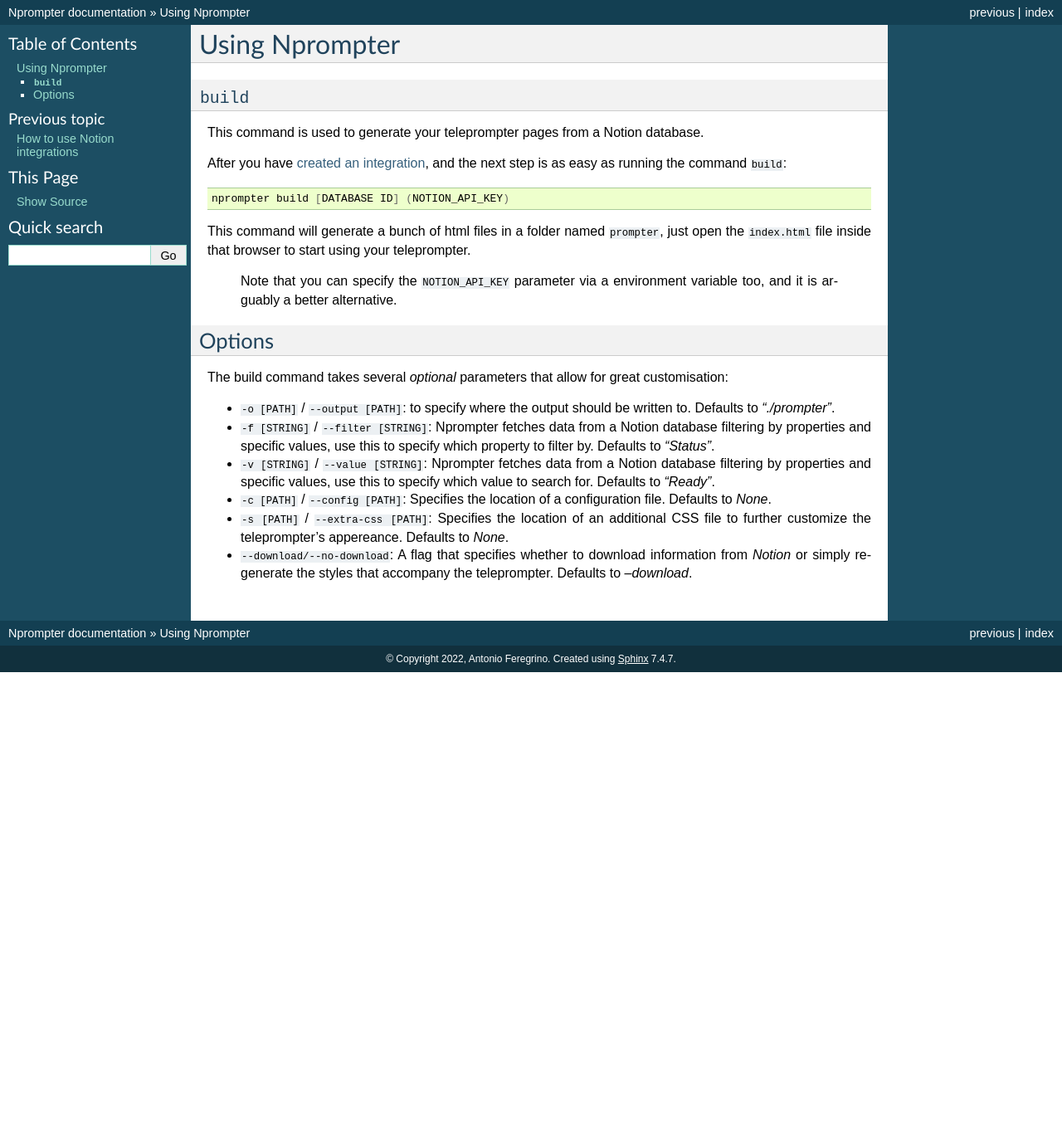
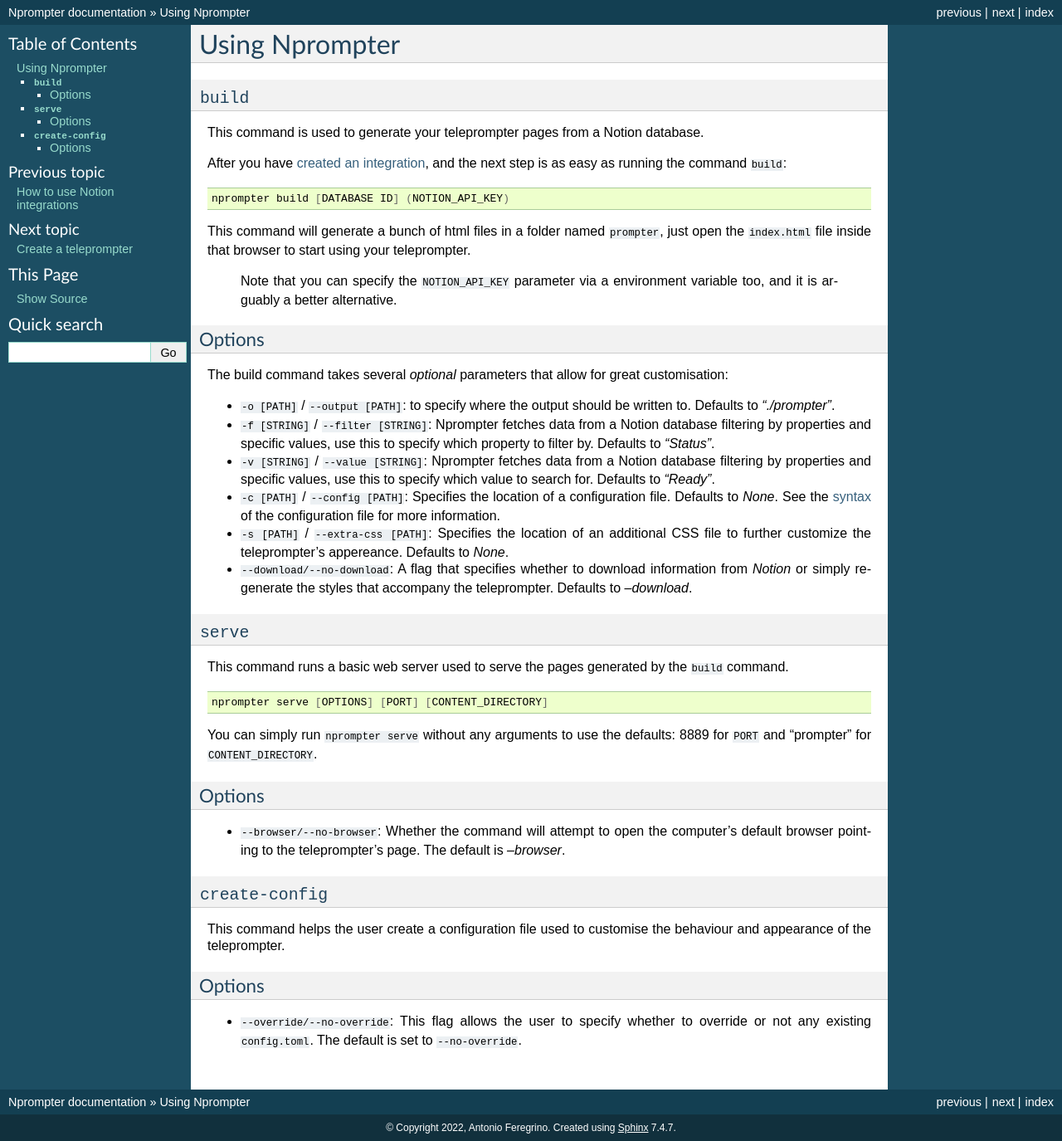
Before and after one commit to fferegrino/nprompter, a Sphinx documentation site: the page built from docs/source/usage.md, in a window 1280 px wide. Shown: the whole page at 83% size. Built offline with Sphinx 7.4.7, drawn with Linux system fonts in a browser that asks for light colours; before the commit the page ends 900 px from its top, so only the background shows below that.

Commit message:
docs: Add config syntax, usage and teleprompter guide

````diff
--- a/docs/source/usage.md
+++ b/docs/source/usage.md
@@ -15,13 +15,35 @@
 
  > Note that you can specify the `NOTION_API_KEY` parameter via a environment variable too, and it is arguably a better alternative.
 
-## Options
+### Options
 
 The build command takes several *optional* parameters that allow for great customisation:
 
  * `-o [PATH]` / `--output [PATH]`: to specify where the output should be written to. Defaults to *"./prompter"*.
  * `-f [STRING]` / `--filter [STRING]`: Nprompter fetches data from a Notion database filtering by properties and specific values, use this to specify which property to filter by. Defaults to *"Status"*.
  * `-v [STRING]` / `--value [STRING]`: Nprompter fetches data from a Notion database filtering by properties and specific values, use this to specify which value to search for. Defaults to *"Ready"*.
- * `-c [PATH]` / `--config [PATH]`: Specifies the location of a configuration file. Defaults to *None*.
+ * `-c [PATH]` / `--config [PATH]`: Specifies the location of a configuration file. Defaults to *None*. See the [syntax](./configuration-file.md) of the configuration file for more information.
  * `-s [PATH]` / `--extra-css [PATH]`: Specifies the location of an additional CSS file to further customize the teleprompter's appereance. Defaults to *None*.
  * `--download/--no-download`: A flag that specifies whether to download information from _Notion_ or simply regenerate the styles that accompany the teleprompter. Defaults to *--download*.
+
+## `serve`
+
+This command runs a basic web server used to serve the pages generated by the `build` command.
+
+```shell
+nprompter serve [OPTIONS] [PORT] [CONTENT_DIRECTORY]
+```
+
+You can simply run `nprompter serve` without any arguments to use the defaults: 8889 for `PORT` and "prompter" for `CONTENT_DIRECTORY`.
+
+### Options
+
+ * `--browser/--no-browser`: Whether the command will attempt to open the computer's default browser pointing to the teleprompter's page. The default is *--browser*.
+
+## `create-config`
+
+This command helps the user create a configuration file used to customise the behaviour and appearance of the teleprompter.
+
+### Options
+
+ * `--override/--no-override`:  This flag allows the user to specify whether to override or not any existing `config.toml`. The default is set to `--no-override`.
````
Also changed, not shown: docs/index.rst (+2 -5 lines), docs/source/configuration-file.md (added, +28 -0 lines), docs/source/create-teleprompter.md (added, +17 -0 lines).
